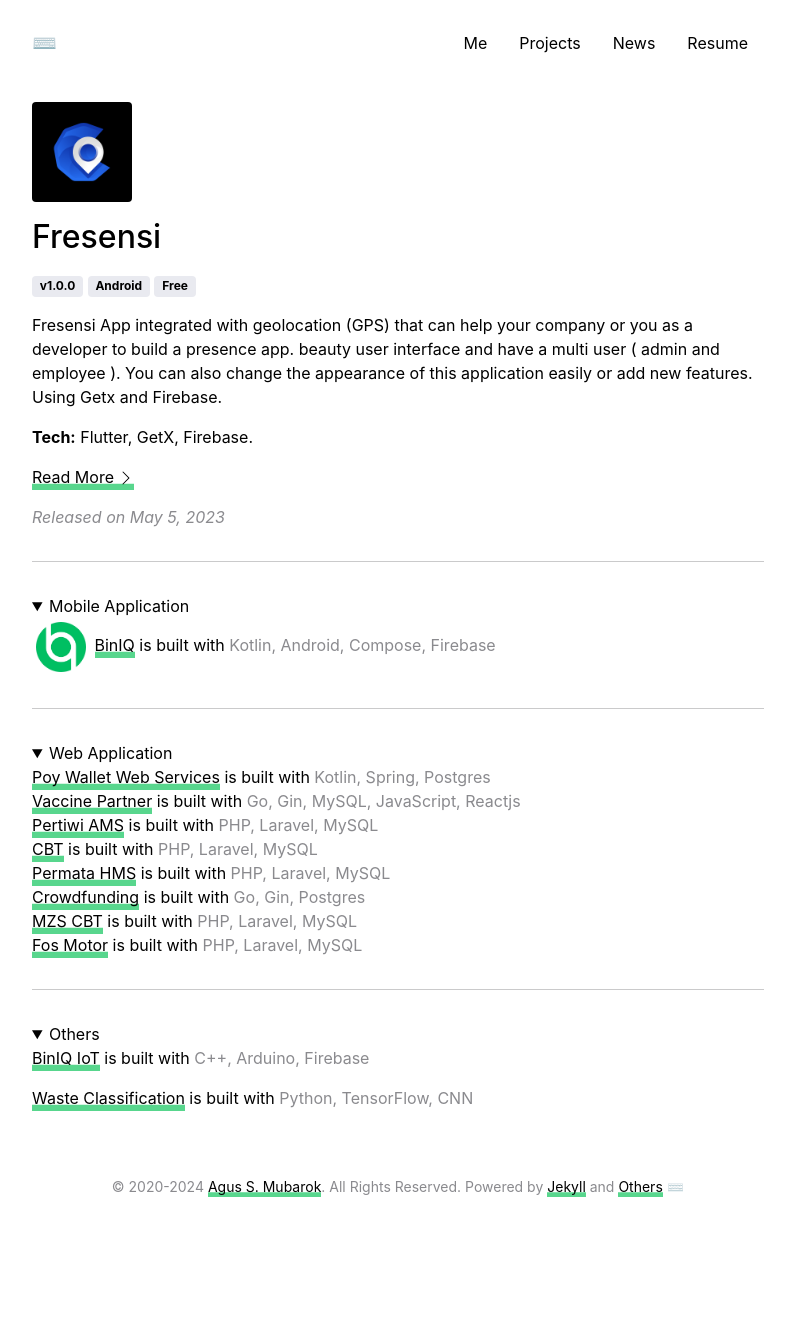
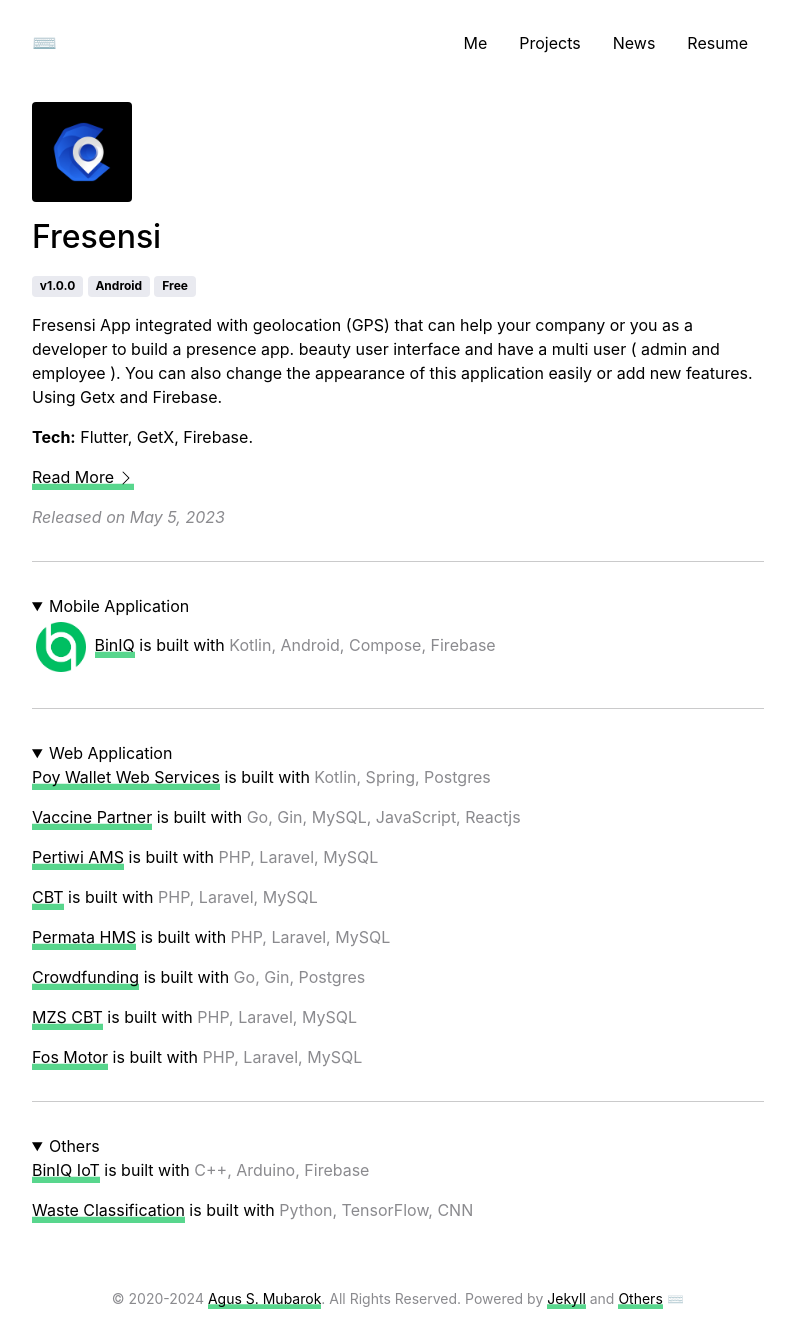
Before and after one commit to mrschwartx/mrschwartx.github.io, a Jekyll site: the page built from pages/projects.md, in a window 1280 px wide. Shown: the whole page, without its empty margins (242-1037 px from the left). Built offline with Jekyll 4.4.1, drawn with Linux system fonts in a browser that asks for light colours; before the commit the page ends 1214 px from its top, so only the background shows below that.

Commit message:
fix about page

```diff
--- a/pages/projects.md
+++ b/pages/projects.md
@@ -23,10 +23,10 @@
 <details open>
 <summary>Mobile Application</summary>
 <div class="app-icons">
-    <ul style="list-style:none;margin-left:0;margin-top:0;margin-bottom:5;">
+    <ul style="list-style:none;margin-left:0;margin-top:0;margin-bottom:2;">
         <li>
             <img src="../assets/apps/biniq/logo.png" class="rounded" width="50" height="50">
-            <a href="https://github.com/agussmkertjhaan/TA-Android/" style="list-style:none;margin-left:0;margin-top:0;margin-bottom:5;" target="_blank">
+            <a href="https://github.com/agussmkertjhaan/TA-Android/" style="list-style:none;margin-left:0;margin-top:0;margin-bottom:2;" target="_blank">
                 BinIQ</a> is built with
             <span class="text-muted">  Kotlin, Android, Compose, Firebase</span>
         </li>
@@ -39,44 +39,58 @@
 <details open>
 <summary>Web Application</summary>
 <div class="app-icons">
-    <ul style="list-style:none;margin-left:0;margin-top:0;margin-bottom:5;">
+    <ul style="list-style:none;margin-left:0;margin-top:0;margin-bottom:2;">
         <li>
-            <a href="https://agussmkertjhaan.github.io/projects/" style="list-style:none;margin-left:0;margin-top:0;margin-bottom:5;" target="_blank">
+            <a href="https://agussmkertjhaan.github.io/projects/" style="list-style:none;margin-left:0;margin-top:0;margin-bottom:2;" target="_blank">
                 Poy Wallet Web Services</a> is built with
             <span class="text-muted"> Kotlin, Spring, Postgres</span>
         </li>
+    </ul>
+    <ul style="list-style:none;margin-left:0;margin-top:0;margin-bottom:2;">
         <li>
-            <a href="https://agussmkertjhaan.github.io/projects/" style="list-style:none;margin-left:0;margin-top:0;margin-bottom:5;" target="_blank">
+            <a href="https://agussmkertjhaan.github.io/projects/" style="list-style:none;margin-left:0;margin-top:0;margin-bottom:2;" target="_blank">
                 Vaccine Partner</a> is built with
             <span class="text-muted"> Go, Gin, MySQL, JavaScript, Reactjs</span>
         </li>
+    </ul>
+    <ul style="list-style:none;margin-left:0;margin-top:0;margin-bottom:2;">
         <li>
-            <a href="https://agussmkertjhaan.github.io/projects/" style="list-style:none;margin-left:0;margin-top:0;margin-bottom:5;" target="_blank">
+            <a href="https://agussmkertjhaan.github.io/projects/" style="list-style:none;margin-left:0;margin-top:0;margin-bottom:2;" target="_blank">
                 Pertiwi AMS</a> is built with
             <span class="text-muted"> PHP, Laravel, MySQL</span>
         </li>
+    </ul>
+    <ul style="list-style:none;margin-left:0;margin-top:0;margin-bottom:2;">
         <li>
-            <a href="https://agussmkertjhaan.github.io/projects/" style="list-style:none;margin-left:0;margin-top:0;margin-bottom:5;" target="_blank">
+            <a href="https://agussmkertjhaan.github.io/projects/" style="list-style:none;margin-left:0;margin-top:0;margin-bottom:2;" target="_blank">
                 CBT</a> is built with
             <span class="text-muted"> PHP, Laravel, MySQL</span>
         </li>
+    </ul>
+    <ul style="list-style:none;margin-left:0;margin-top:0;margin-bottom:2;">
         <li>
-            <a href="https://agussmkertjhaan.github.io/projects/" style="list-style:none;margin-left:0;margin-top:0;margin-bottom:5;" target="_blank">
+            <a href="https://agussmkertjhaan.github.io/projects/" style="list-style:none;margin-left:0;margin-top:0;margin-bottom:2;" target="_blank">
                 Permata HMS</a> is built with
             <span class="text-muted"> PHP, Laravel, MySQL</span>
         </li>
+    </ul>
+    <ul style="list-style:none;margin-left:0;margin-top:0;margin-bottom:2;">
         <li>
-            <a href="https://agussmkertjhaan.github.io/projects/" style="list-style:none;margin-left:0;margin-top:0;margin-bottom:5;" target="_blank">
+            <a href="https://agussmkertjhaan.github.io/projects/" style="list-style:none;margin-left:0;margin-top:0;margin-bottom:2;" target="_blank">
                 Crowdfunding</a> is built with
             <span class="text-muted"> Go, Gin, Postgres</span>
         </li>
+    </ul>
+    <ul style="list-style:none;margin-left:0;margin-top:0;margin-bottom:2;">
         <li>
-            <a href="https://agussmkertjhaan.github.io/projects/" style="list-style:none;margin-left:0;margin-top:0;margin-bottom:5;" target="_blank">
+            <a href="https://agussmkertjhaan.github.io/projects/" style="list-style:none;margin-left:0;margin-top:0;margin-bottom:2;" target="_blank">
                 MZS CBT</a> is built with
             <span class="text-muted"> PHP, Laravel, MySQL</span>
         </li>
+    </ul>
+    <ul style="list-style:none;margin-left:0;margin-top:0;margin-bottom:2;">
         <li>
-            <a href="https://agussmkertjhaan.github.io/projects/" style="list-style:none;margin-left:0;margin-top:0;margin-bottom:5;" target="_blank">
+            <a href="https://agussmkertjhaan.github.io/projects/" style="list-style:none;margin-left:0;margin-top:0;margin-bottom:2;" target="_blank">
                 Fos Motor</a> is built with
             <span class="text-muted"> PHP, Laravel, MySQL</span>
         </li>
@@ -89,16 +103,16 @@
 <details open>
 <summary>Others</summary>
 <div class="app-icons">
-    <ul style="list-style:none;margin-left:0;margin-top:0;margin-bottom:5;">
+    <ul style="list-style:none;margin-left:0;margin-top:0;margin-bottom:2;">
         <li>
-            <a href="https://github.com/agussmkertjhaan/TA-Arduino/" style="list-style:none;margin-left:0;margin-top:0;margin-bottom:5;" target="_blank">
+            <a href="https://github.com/agussmkertjhaan/TA-Arduino/" style="list-style:none;margin-left:0;margin-top:0;margin-bottom:2;" target="_blank">
                 BinIQ IoT</a> is built with
             <span class="text-muted"> C++, Arduino, Firebase</span>
         </li>
     </ul>
-    <ul style="list-style:none;margin-left:0;margin-top:0;margin-bottom:5;">
+    <ul style="list-style:none;margin-left:0;margin-top:0;margin-bottom:2;">
         <li>
-            <a href="https://github.com/agussmkertjhaan/TA-ML/" style="list-style:none;margin-left:0;margin-top:0;margin-bottom:5;" target="_blank">
+            <a href="https://github.com/agussmkertjhaan/TA-ML/" style="list-style:none;margin-left:0;margin-top:0;margin-bottom:2;" target="_blank">
                 Waste Classification</a> is built with
             <span class="text-muted"> Python, TensorFlow, CNN</span>
         </li>
```
